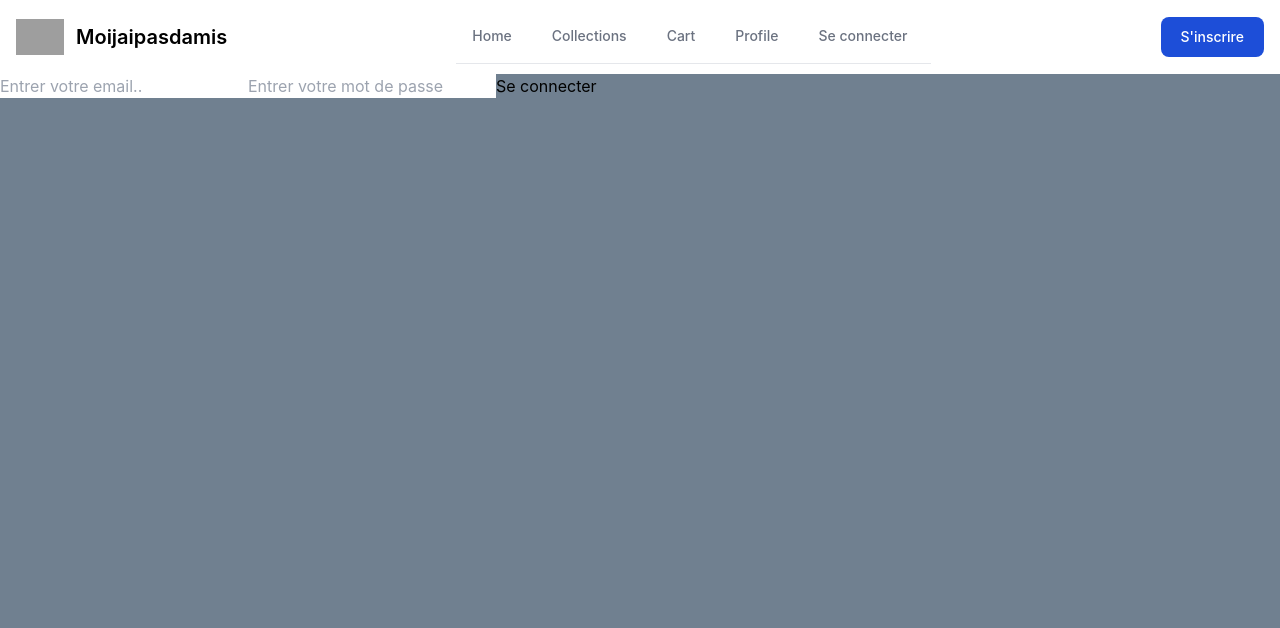
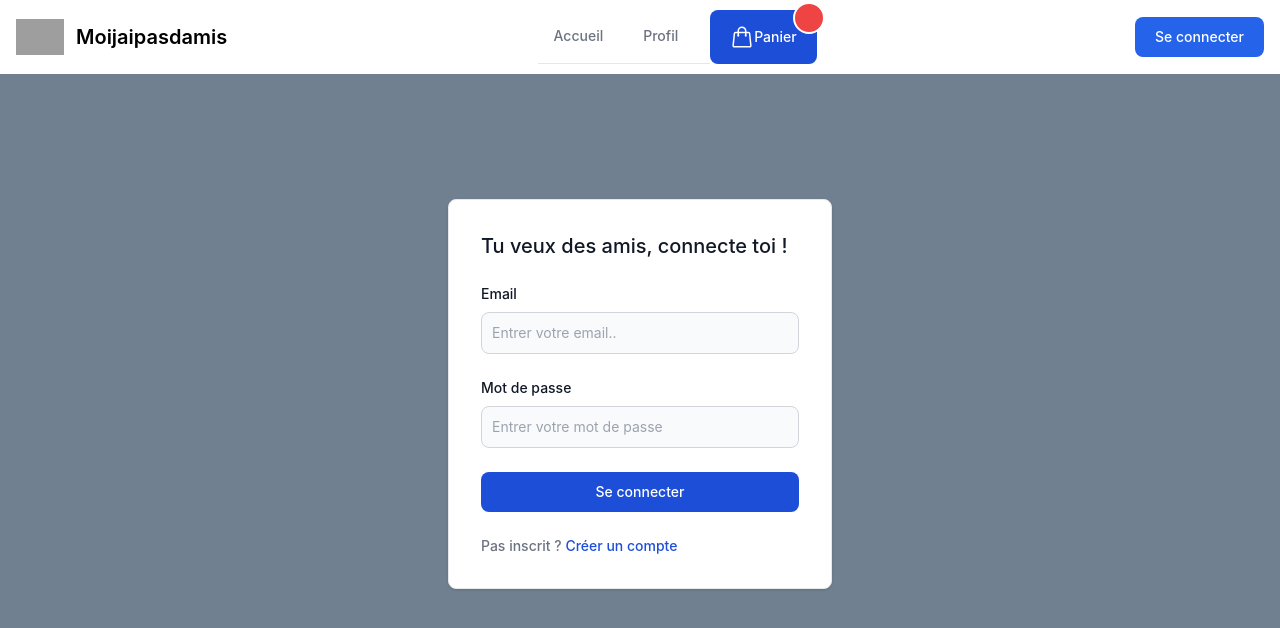
Before and after one commit to JHanslik/moigpasdamis, a React (Create React App) app: page /login in a window 1280 px wide. Shown: the top 628 px of the page. Built offline with nearby package versions, Linux system fonts and the light colour scheme; no server answers; grey boxes are pictures that could not be loaded.

Commit message:
pleins de choses

```diff
--- a/src/App.js
+++ b/src/App.js
@@ -15,6 +15,7 @@ import Cart from "./pages/Cart"
 import Orders from "./pages/Orders"
 
 import Header from "./components/Header"
+import MainContainer from "./components/MainContainer"
 
 const App = () => {
   return (
@@ -23,6 +24,7 @@ const App = () => {
         <CartContextProvider>
           <BrowserRouter>
             <Header />
+            <MainContainer>
               <Routes>
                 <Route path="/" element={<Home />} />
                 <Route path="/product/:handle" element={<Product />} />
@@ -33,9 +35,7 @@ const App = () => {
                 <Route path="/cart" element={<Cart />} />
                 <Route path="/orders" element={<Orders />} />
               </Routes>
-            {/* <Link to="/">Home</Link>
-            <Link to="/cart">Cart</Link>
-            <Link to="/orders">Orders</Link> */}
+            </MainContainer>
           </BrowserRouter>
         </CartContextProvider>
       </CustomerContextProvider>
--- a/src/components/Header.js
+++ b/src/components/Header.js
@@ -1,8 +1,13 @@
+import { useContext, useEffect } from "react"
 import { Link, NavLink } from "react-router-dom"
 
+import { CartContext } from "../contexts/cart"
+
 const Header = () => {
+  const { cart, cartQuantities } = useContext(CartContext)
+
   return (
-    <nav className="bg-white px-2 sm:px-4 py-2.5 dark:bg-gray-900 w-full z-2border-b border-gray-200 dark:border-gray-600">
+    <nav className="bg-white px-2 sm:px-4 py-2.5 dark:bg-gray-900 w-full z-2border-b border-gray-200 dark:border-gray-600 min-h-[5vh]">
       <div className="container flex flex-wrap items-center justify-between mx-auto">
         <Link to="/" className="flex items-center">
           <img
@@ -16,13 +21,13 @@ const Header = () => {
         </Link>
         <div className="flex md:order-2">
           <Link
-            to="/signup"
-            className="text-white bg-blue-700 hover:bg-blue-800 focus:ring-4 focus:outline-none focus:ring-blue-300 font-medium rounded-lg text-sm px-5 py-2.5 text-center mr-3 md:mr-0 dark:bg-blue-600 dark:hover:bg-blue-700 dark:focus:ring-blue-800"
+            to="/login"
+            className="ml-2 text-white bg-blue-600 hover:bg-blue-700 focus:ring-4 focus:outline-none focus:ring-blue-200 font-medium rounded-lg text-sm px-5 py-2.5 text-center mr-3 md:mr-0 dark:bg-blue-500 dark:hover:bg-blue-600 dark:focus:ring-blue-700"
           >
-            S'inscrire
+            Se connecter
           </Link>
         </div>
-
+        <div className="flex">
           <div className="text-sm font-medium text-center text-gray-500 border-b border-gray-200 dark:text-gray-400 dark:border-gray-700">
             <ul className="headerLinks flex flex-wrap -mb-px">
               <li className="mr-2">
@@ -30,24 +35,7 @@ const Header = () => {
                   to="/"
                   className="inline-block p-4 border-b-2 border-transparent rounded-t-lg hover:text-gray-600 hover:border-gray-300 dark:hover:text-gray-300"
                 >
-                Home
-              </NavLink>
-            </li>
-            <li className="mr-2">
-              <NavLink
-                to="/collections"
-                className="inline-block p-4 border-b-2 border-transparent rounded-t-lg hover:text-gray-600 hover:border-gray-300 dark:hover:text-gray-300"
-                aria-current="page"
-              >
-                Collections
-              </NavLink>
-            </li>
-            <li className="mr-2">
-              <NavLink
-                to="/cart"
-                className="inline-block p-4 border-b-2 border-transparent rounded-t-lg hover:text-gray-600 hover:border-gray-300 dark:hover:text-gray-300"
-              >
-                Cart
+                  Accueil
                 </NavLink>
               </li>
               <li className="mr-2">
@@ -55,18 +43,36 @@ const Header = () => {
                   to="/profile"
                   className="inline-block p-4 border-b-2 border-transparent rounded-t-lg hover:text-gray-600 hover:border-gray-300 dark:hover:text-gray-300"
                 >
-                Profile
+                  Profil
                 </NavLink>
               </li>
-            <li className="mr-2">
-              <NavLink
-                to="/login"
-                className="inline-block p-4 border-b-2 border-transparent rounded-t-lg hover:text-gray-600 hover:border-gray-300 dark:hover:text-gray-300"
+              <li className="mr-2"></li>
+            </ul>
+          </div>
+          <Link
+            to="/cart"
+            className="relative inline-flex items-center px-5 py-2.5 text-sm font-medium text-center text-white bg-blue-700 rounded-lg hover:bg-blue-800 focus:ring-4 focus:outline-none focus:ring-blue-300 dark:bg-blue-600 dark:hover:bg-blue-700 dark:focus:ring-blue-800"
           >
-                Se connecter
-              </NavLink>
-            </li>
-          </ul>
+            <svg
+              xmlns="http://www.w3.org/2000/svg"
+              fill="none"
+              viewBox="0 0 24 24"
+              strokeWidth="1.5"
+              stroke="currentColor"
+              className="w-6 h-6"
+            >
+              <path
+                strokeLinecap="round"
+                strokeLinejoin="round"
+                d="M15.75 10.5V6a3.75 3.75 0 10-7.5 0v4.5m11.356-1.993l1.263 12c.07.665-.45 1.243-1.119 1.243H4.25a1.125 1.125 0 01-1.12-1.243l1.264-12A1.125 1.125 0 015.513 7.5h12.974c.576 0 1.059.435 1.119 1.007zM8.625 10.5a.375.375 0 11-.75 0 .375.375 0 01.75 0zm7.5 0a.375.375 0 11-.75 0 .375.375 0 01.75 0z"
+              />
+            </svg>
+            <span className="sr-only">Notifications</span>
+            Panier
+            <div className="absolute inline-flex items-center justify-center w-8 h-8 text-l font-bold text-white bg-red-500 border-2 border-white rounded-full -top-2 -right-2 dark:border-gray-900">
+              {cart?.totalQuantity}
+            </div>
+          </Link>
         </div>
       </div>
     </nav>
--- /dev/null
+++ b/src/components/MainContainer.js
@@ -0,0 +1,5 @@
+const MainContainer = ({ children }) => {
+  return <main className="min-h-[90vh] max-w-[1400px] mx-auto">{children}</main>
+}
+
+export default MainContainer
--- a/src/components/cart/CartProduct.js
+++ b/src/components/cart/CartProduct.js
@@ -36,8 +36,7 @@ const CartProduct = ({ lineId, lineQuantity }) => {
     setQuantity(Number(e.target.value))
   }
   return (
-    <>
-      <button onClick={handleClick}>Cart</button>
+    <div className="flex justify-center items-center my-5">
       <input
         placeholder={quantity}
         type="number"
@@ -45,7 +44,23 @@ const CartProduct = ({ lineId, lineQuantity }) => {
         value={quantity}
         min={0}
       />
-    </>
+      <button onClick={handleClick}>
+        <svg
+          xmlns="http://www.w3.org/2000/svg"
+          fill="none"
+          viewBox="0 0 24 24"
+          strokeWidth="1.5"
+          stroke="currentColor"
+          className="w-6 h-6"
+        >
+          <path
+            strokeLinecap="round"
+            strokeLinejoin="round"
+            d="M16.862 4.487l1.687-1.688a1.875 1.875 0 112.652 2.652L10.582 16.07a4.5 4.5 0 01-1.897 1.13L6 18l.8-2.685a4.5 4.5 0 011.13-1.897l8.932-8.931zm0 0L19.5 7.125M18 14v4.75A2.25 2.25 0 0115.75 21H5.25A2.25 2.25 0 013 18.75V8.25A2.25 2.25 0 015.25 6H10"
+          />
+        </svg>
+      </button>
+    </div>
   )
 }
 
--- a/src/contexts/cart.js
+++ b/src/contexts/cart.js
@@ -8,7 +8,6 @@ import { GET_CART } from "../graphql/cart/queries"
 const CartContext = createContext({})
 
 const CartContextProvider = (props) => {
-  const [cartQuantities, setCartQuantities] = useState(0)
   const [cartId, setCartId] = useState("")
   const [cart, setCart] = useState(null)
 
@@ -76,10 +75,10 @@ const CartContextProvider = (props) => {
   }, [customerInfo, customerAccessToken, cart])
 
   const value = {
-    cartQuantities,
-    setCartQuantities,
     cartId,
     setCartId,
+    cart,
+    setCart,
   }
 
   return (
--- a/src/graphql/client.js
+++ b/src/graphql/client.js
@@ -5,7 +5,6 @@ const httpLink = createHttpLink({
   uri: process.env.REACT_APP_URI,
 })
 
-console.log(process.env.REACT_APP_URI)
 const authLink = setContext((_, { headers }) => {
   // get the authentication token from local storage if it exists
   // const token = localStorage.getItem("token");
--- a/src/pages/Cart.js
+++ b/src/pages/Cart.js
@@ -15,7 +15,7 @@ import { CustomerContext } from "../contexts/customer"
 const Cart = () => {
   const navigate = useNavigate()
   const { customerAccessToken } = useContext(CustomerContext)
-  const { cartId } = useContext(CartContext)
+  const { cartId, cart } = useContext(CartContext)
   const { loading, error, data } = useQuery(GET_CART, {
     variables: { cartId: cartId },
   })
@@ -100,6 +100,8 @@ const Cart = () => {
     return <p>Loading...</p>
   }
 
+  console.log(cart)
+
   return (
     <>
       {data.cart?.lines.edges.length > 0 ? (
--- a/src/pages/Home.js
+++ b/src/pages/Home.js
@@ -13,12 +13,11 @@ const Home = () => {
   }
   return (
     <>
-      <CollectionsList />
-      <div class="flex">
+      <div className="flex flex-wrap justify-center">
         {data.products.edges.map((product) => {
           // console.log(product.node.variants.edges[0].node.image.url)
           return (
-          <div key={product.node.handle} >
+            <div key={product.node.handle}>
               <ProductCard
                 productHandle={product.node.handle}
                 productTitle={product.node.title}
--- a/src/pages/Login.js
+++ b/src/pages/Login.js
@@ -1,7 +1,7 @@
 import { useMutation } from "@apollo/client"
 import { useContext, useEffect } from "react"
 import { useFormik } from "formik"
-import { useNavigate } from "react-router-dom"
+import { Link, useNavigate } from "react-router-dom"
 
 import { SIGNIN_CUSTOMER_CREDENTIALS } from "../graphql/customers/mutations"
 import { CustomerContext } from "../contexts/customer"
@@ -45,23 +45,67 @@ const Login = () => {
   }
 
   return (
-    <form onSubmit={formik.handleSubmit}>
+    <div className="flex justify-center items-center min-h-[80vh]">
+      <div className="w-full max-w-sm p-4 bg-white border border-gray-200 rounded-lg shadow sm:p-6 md:p-8 dark:bg-gray-800 dark:border-gray-700">
+        <form onSubmit={formik.handleSubmit} className="space-y-6" action="#">
+          <h5 className="text-xl font-medium text-gray-900 dark:text-white">
+            Tu veux des amis, connecte toi !
+          </h5>
+          <div>
+            <label
+              for="email"
+              className="block mb-2 text-sm font-medium text-gray-900 dark:text-white"
+            >
+              Email
+            </label>
             <input
+              type="email"
               name="email"
-        type="email"
+              id="email"
+              className="bg-gray-50 border border-gray-300 text-gray-900 text-sm rounded-lg focus:ring-blue-500 focus:border-blue-500 block w-full p-2.5 dark:bg-gray-600 dark:border-gray-500 dark:placeholder-gray-400 dark:text-white"
               placeholder="Entrer votre email.."
               value={formik.values.email}
               onChange={formik.handleChange}
+              required
             />
+          </div>
+          <div>
+            <label
+              for="password"
+              className="block mb-2 text-sm font-medium text-gray-900 dark:text-white"
+            >
+              Mot de passe
+            </label>
             <input
+              type="password"
               name="password"
-        type="password"
+              id="password"
               placeholder="Entrer votre mot de passe"
+              className="bg-gray-50 border border-gray-300 text-gray-900 text-sm rounded-lg focus:ring-blue-500 focus:border-blue-500 block w-full p-2.5 dark:bg-gray-600 dark:border-gray-500 dark:placeholder-gray-400 dark:text-white"
               value={formik.values.password}
               onChange={formik.handleChange}
+              required
             />
-      <button type="submit">Se connecter</button>
+          </div>
+
+          <button
+            type="submit"
+            className="w-full text-white bg-blue-700 hover:bg-blue-800 focus:ring-4 focus:outline-none focus:ring-blue-300 font-medium rounded-lg text-sm px-5 py-2.5 text-center dark:bg-blue-600 dark:hover:bg-blue-700 dark:focus:ring-blue-800"
+          >
+            Se connecter
+          </button>
+          <div className="text-sm font-medium text-gray-500 dark:text-gray-300">
+            Pas inscrit ?{" "}
+            <Link
+              to="/signup"
+              className="text-blue-700 hover:underline dark:text-blue-500"
+            >
+              Créer un compte
+            </Link>
+          </div>
         </form>
+      </div>
+    </div>
   )
 }
 
--- a/src/pages/SignUp.js
+++ b/src/pages/SignUp.js
@@ -1,5 +1,6 @@
 import { useMutation } from "@apollo/client"
 import { useFormik } from "formik"
+import { Link } from "react-router-dom"
 
 import { CREATE_CUSTOMER } from "../graphql/customers/mutations"
 
@@ -24,23 +25,84 @@ const SignUp = () => {
   })
 
   return (
-    <form onSubmit={formik.handleSubmit}>
+    // <form onSubmit={formik.handleSubmit}>
+    //   <input
+    //     name="email"
+    //     type="email"
+    //     placeholder="Entrez votre email.."
+    //     value={formik.values.email}
+    //     onChange={formik.handleChange}
+    //   />
+    //   <input
+    //     name="password"
+    //     type="password"
+    //     placeholder="Entrez votre mot de passe.."
+    //     value={formik.values.password}
+    //     onChange={formik.handleChange}
+    //   />
+    //   <button type="submit">Valider</button>
+    // </form>
+    <div className="flex justify-center items-center min-h-[80vh]">
+      <div className="w-full max-w-sm p-4 bg-white border border-gray-200 rounded-lg shadow sm:p-6 md:p-8 dark:bg-gray-800 dark:border-gray-700">
+        <form onSubmit={formik.handleSubmit} className="space-y-6" action="#">
+          <h5 className="text-xl font-medium text-gray-900 dark:text-white">
+            Pas d'amis ? Inscrit toi !
+          </h5>
+          <div>
+            <label
+              for="email"
+              className="block mb-2 text-sm font-medium text-gray-900 dark:text-white"
+            >
+              Email
+            </label>
             <input
+              type="email"
               name="email"
-        type="email"
-        placeholder="Entrez votre email.."
+              id="email"
+              className="bg-gray-50 border border-gray-300 text-gray-900 text-sm rounded-lg focus:ring-blue-500 focus:border-blue-500 block w-full p-2.5 dark:bg-gray-600 dark:border-gray-500 dark:placeholder-gray-400 dark:text-white"
+              placeholder="Entrer votre email.."
               value={formik.values.email}
               onChange={formik.handleChange}
+              required
             />
+          </div>
+          <div>
+            <label
+              for="password"
+              className="block mb-2 text-sm font-medium text-gray-900 dark:text-white"
+            >
+              Mot de passe
+            </label>
             <input
+              type="password"
               name="password"
-        type="password"
-        placeholder="Entrez votre mot de passe.."
+              id="password"
+              placeholder="Entrer votre mot de passe"
+              className="bg-gray-50 border border-gray-300 text-gray-900 text-sm rounded-lg focus:ring-blue-500 focus:border-blue-500 block w-full p-2.5 dark:bg-gray-600 dark:border-gray-500 dark:placeholder-gray-400 dark:text-white"
               value={formik.values.password}
               onChange={formik.handleChange}
+              required
             />
-      <button type="submit">Valider</button>
+          </div>
+
+          <button
+            type="submit"
+            className="w-full text-white bg-blue-700 hover:bg-blue-800 focus:ring-4 focus:outline-none focus:ring-blue-300 font-medium rounded-lg text-sm px-5 py-2.5 text-center dark:bg-blue-600 dark:hover:bg-blue-700 dark:focus:ring-blue-800"
+          >
+            S'inscrire
+          </button>
+          <div className="text-sm font-medium text-gray-500 dark:text-gray-300">
+            Déjà inscrit ?{" "}
+            <Link
+              to="/login"
+              className="text-blue-700 hover:underline dark:text-blue-500"
+            >
+              Connecte toi !
+            </Link>
+          </div>
         </form>
+      </div>
+    </div>
   )
 }
 
```
Also changed, not shown: src/components/ProductCard.js (+26 -9 lines). Lines whose indentation alone changed are shown as unchanged.
